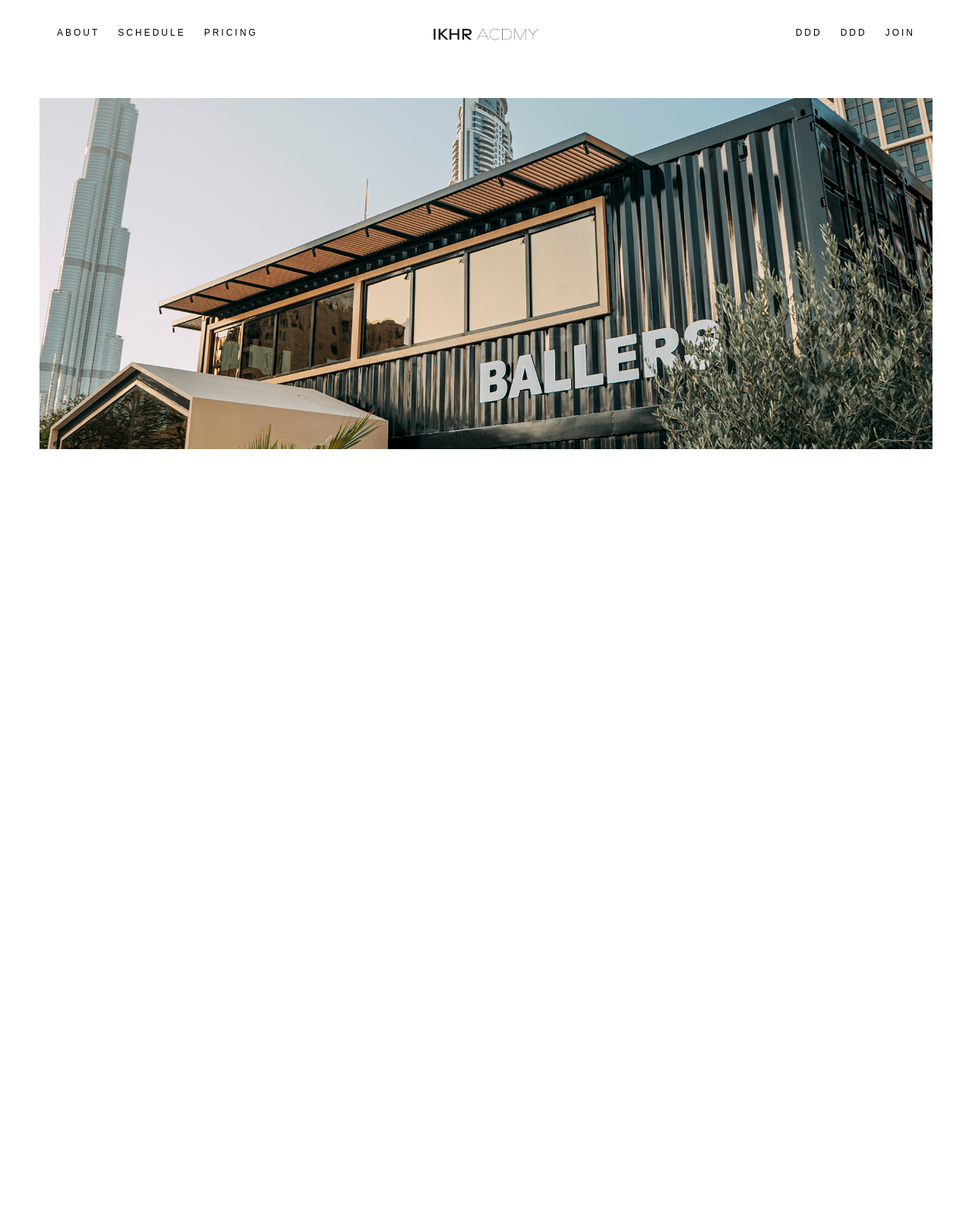
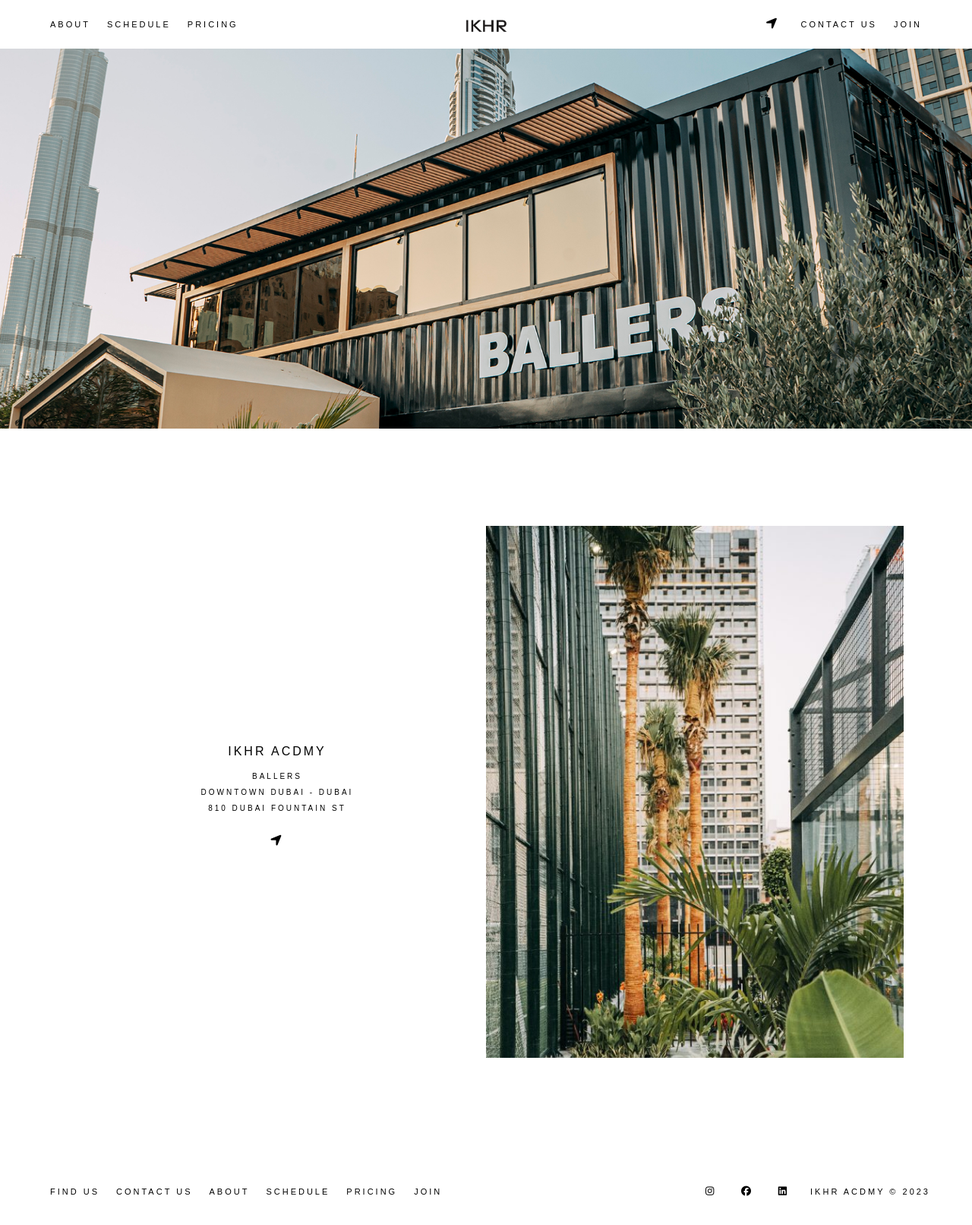
Before and after one commit to flabriola/IKHR-ACDMY, a PHP site: page /home.html in a window 1280 px wide. Shown: the whole page at 76% size. Before the commit the page ends 591 px from the top, so only its background shows below. Run offline with PHP 8.4, Linux system fonts and the light colour scheme; some libraries are stand-ins or nearby versions.

Commit message:
Almost finished home page
addition of map icon on header, changed main logo for the time being, decided on contact us instead of phone icon

fixed border problem

section one, now made up of main picture from side to side

section two added, with location description and find us icon button, and photo

added footer with links to pages, socials buttons and copyright quote

```diff
--- a/home.html
+++ b/home.html
@@ -5,6 +5,7 @@
             IKHR ACDMY - Home
         </title>
         <link rel="stylesheet" href="styles.css">
+        <script src="https://kit.fontawesome.com/795d259f75.js" crossorigin="anonymous"></script>
     </head>
 
     <!-- Header -->
@@ -16,23 +17,73 @@
                 <a class = "icon" id = "schedule-icon" href="/schedule.html">SCHEDULE</a>
                 <a class = "icon" id = "pricing-icon" href="/pricing.html">PRICING</a>
             </div>
-            <div class="icon-bar-center"><a class="icon-center" id="home-icon" href="/home.html"><img src="/Users/joaolabriola/Desktop/IKHR-ACDMY/images/ikhrAcdmyMainLogo.png"></a></div>
+            <div class="icon-bar-center"><a class="icon-center" id="home-icon" href="/home.html"><img src="/Users/joaolabriola/Desktop/IKHR-ACDMY/images/Screen Shot 2023-05-03 at 1.17.16 AM.png"></a></div>
             <div class="icon-bar-right">
-                <a class = "icon-right" id = "location-icon" href="/findus.html"><img src="">ddd</a>
-                <a class = "icon-right" id = "contact-icon" href="/contactus.html"><img src="">ddd</a>
+                <a class = "icon-right" id = "location-icon" href="/findus.html"><i class="fas fa-location-arrow"></i></a>
+                <a class = "icon-right" id = "contact-icon" href="/contactus.html"><img src="">contact us</a>
                 <a class = "icon-right" id = "join-icon" href="/join.html">JOIN</a>
             </div>
         </div>
     </header>
 
+
+
+    <!-- Home Body -->
+
     <main>
+
         <body>
-            <div class="one">
-                <img width="93%" src="/Users/joaolabriola/Desktop/IKHR-ACDMY/images/Screen Shot 2023-05-02 at 5.02.55 PM.png">
-            </div>
+
+            <section class="home-section-one">
+                <img width="100%" src="/Users/joaolabriola/Desktop/IKHR-ACDMY/images/Screen Shot 2023-05-02 at 5.02.55 PM.png">
+            </section>
+
+            <div id="home-separator"></div>
+
+            <section class="home-section-two">
+                <div class="home-section-two-location">
+                    <h2>IKHR ACDMY</h2>
+                    <h4>BALLERS</h4>
+                    <h4>Downtown Dubai - Dubai</h4>
+                    <h4>810 Dubai Fountain St</h4>
+                    <br>
+                    <a class="home-button" id="location-icon" href="/findus.html"><i class="fas fa-location-arrow"></i></a>
+                </div>
+                <div class="home-section-two-image">
+                    <img src="/Users/joaolabriola/Desktop/IKHR-ACDMY/images/KUB08634-576x1024.jpeg">
+                </div>
+            </section>
+
+            <div id="home-separator"></div>
 
         </body>
+
     </main>
+
+
+
+    <footer>
+        <div class="footer-items">
+            <div class="footer-icons-left">
+                <a class = "footer-icons-left" href="/findus.html">find us</a>
+                <a class = "footer-icons-left" href="/contactus.html">contact us</a>
+                <a class = "footer-icons-left" href="/about.html">about</a>
+                <a class = "footer-icons-left" href="/schedule.html">schedule</a>
+                <a class = "footer-icons-left" href="/pricing.html">pricing</a>
+                <a class = "footer-icons-left" href="/join.html">join</a>
+            </div>
+            <div class="footer-items-right">
+                <div class="footer-socials-icons">
+                    <a class = "footer-icons-right" href="https://www.instagram.com/iiikehara/"><i class="fa-brands fa-instagram"></i></a>
+                    <a class = "footer-icons-right" href=""><i class="fa-brands fa-facebook"></i></a>
+                    <a class = "footer-icons-right" href=""><i class="fa-brands fa-linkedin"></i></a>
+                </div>
+                <div class="footer-ikhr">
+                    <p>IKHR ACDMY © 2023</p>
+                </div>
+            </div>
+        </div>
+    </footer>
 
 
 
--- a/styles.css
+++ b/styles.css
@@ -1,27 +1,74 @@
+* {
+    margin: 0;
+    padding: 0;
+    border: 0;
+}
+
 body {
     color: black;
     font-family: var(--font-body);
     /* font-weight: lighter; */
     letter-spacing: 3px;
     text-transform: Uppercase;
+    margin-top: 60px;
 }
+
+h1 {
+    color: black;
+    font-family: var(--font-body);
+    /* font-weight: lighter; */
+    letter-spacing: 3px;
+    text-transform: Uppercase;
+    font-size: large;
+}
+
+h2 {
+    color: black;
+    font-family: var(--font-body);
+    font-weight: 500;
+    letter-spacing: 3px;
+    text-transform: Uppercase;
+    font-size: medium;
+}
+
+h3 {
+    color: black;
+    font-family: var(--font-body);
+    font-weight: lighter;
+    letter-spacing: 3px;
+    text-transform: Uppercase;
+    font-size: small;
+}
+
+h4 {
+    color: black;
+    font-family: var(--font-body);
+    font-weight: lighter;
+    letter-spacing: 3px;
+    text-transform: Uppercase;
+    font-size: 10px;
+}
+
+
 /* HEADER */
 
 header {
     width: 100%;
     background-color: rgb(255, 255, 255);
-    font-size: 12px;
+    font-size: 11px;
+    position: fixed;
+    top: 0;
 }
 
 header a {
     margin: 0px 1em;
-    transition: 0.2 ease;
+    transition: all 0.15s ease;
     text-decoration: none;
     color: black;
 }
 
 header a:hover {
-    color: rgb(113, 113, 113);
+    color: rgb(137, 137, 137);
 }
 
 .icon-bar{
@@ -45,22 +92,116 @@ header a:hover {
 .icon-bar-center {
     display: flex;
     align-items: center;
-    margin-top: 8px;    /* delete after using correct image without extra space on bottom */
+    margin-top: 6px;    /* delete after using correct image without extra space on bottom */
+}
+
+#home-icon img{
+    width: 55px;
+}
+
+#location-icon {
+    font-size: 17px;
+}
+
+#location-icon:hover {
+    opacity: 80%;
+}
+
+/* Footer */
+
+footer {
+    width: 100%;
+    background-color: rgb(255, 255, 255);
+    font-size: 11px;
+}
+
+footer a {
+    margin: 18px 1em;
+    transition: all 0.15s ease;
+    text-decoration: none;
+    color: rgb(0, 0, 0);
+}
+
+footer a:hover {
+    color: rgb(137, 137, 137);
+}
+
+.footer-items{
+    padding: 20px 55px;
+    display: grid;
+    grid-template-columns: auto auto ;
+}
+
+.footer-icons-left {
+    display: flex;
+    justify-content: left;
+    align-items: center;
+}
+
+.footer-items-right {
+    display: flex;
+    justify-content: right;
+    align-items: center;
+}
+
+.footer-socials-icons {
+    font-size: 13px;
+    margin-right: 15px;
+}
+
+
+/* Home page */
+
+#home-separator {
+    height: 8em;
+}
+
+.home-section-one{
+    display: flex;
+    justify-content: center;
+}
+
+.home-section-two {
+    display: grid;
+    grid-template-columns: auto auto;
+    justify-content: center;
+    align-items: center;
+}
+
+.home-section-two-image img {
+    height: 700px;
+    width: 550px;
+    object-fit: cover;
+    object-position: 100% 0;
+}
+
+.home-section-two-location {
+    height: auto;
+    width: 550px;
+    text-align: center;
+}
+
+.home-section-two-location h2, h3, h4{
+    margin: 10px 0;
+}
+
+.home-section-two-location h2{
+    margin-bottom: 18px;
+}
+
+.home-button {
+    text-decoration: none;
+    color: black;
+    font-size: smaller;
 }
 
 
 
-#home-icon img{
-    width: 140px;
-}
 
 
 
-.one{
-    display: flex;
-    justify-content: center;
-    margin-top: 50px;
-}
+
+
 
 
 
```
Also changed, not shown: images/360_F_472677782_caIr8mTGgeO6P29qRwng2qo3b0ToIvYP.jpeg (added), images/KUB08634-576x1024.jpeg (added), images/Screen Shot 2023-05-03 at 1.17.16 AM.png (added), images/Screen Shot 2023-05-03 at 12.40.06 AM.png (added), 1 other file.
